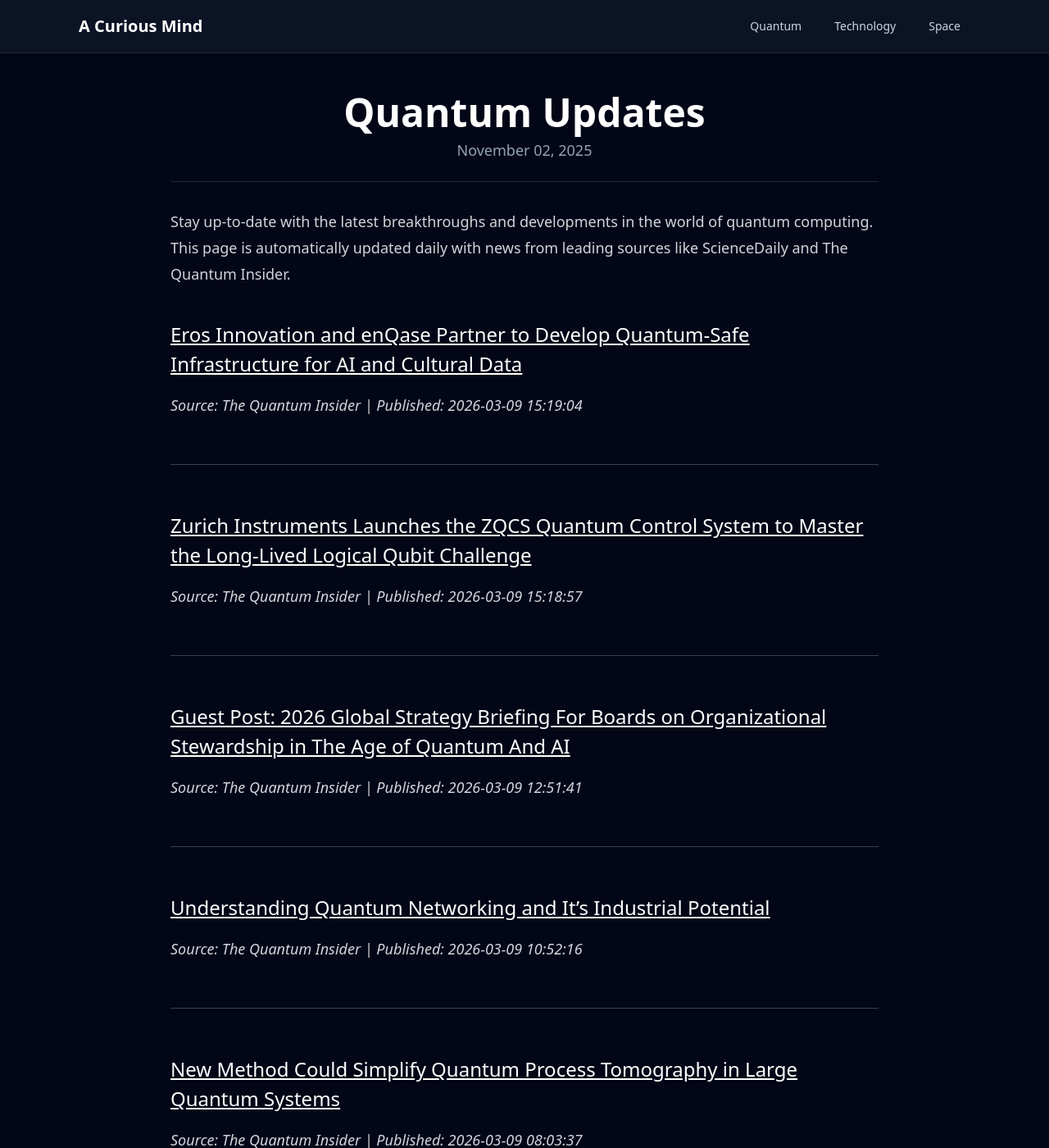
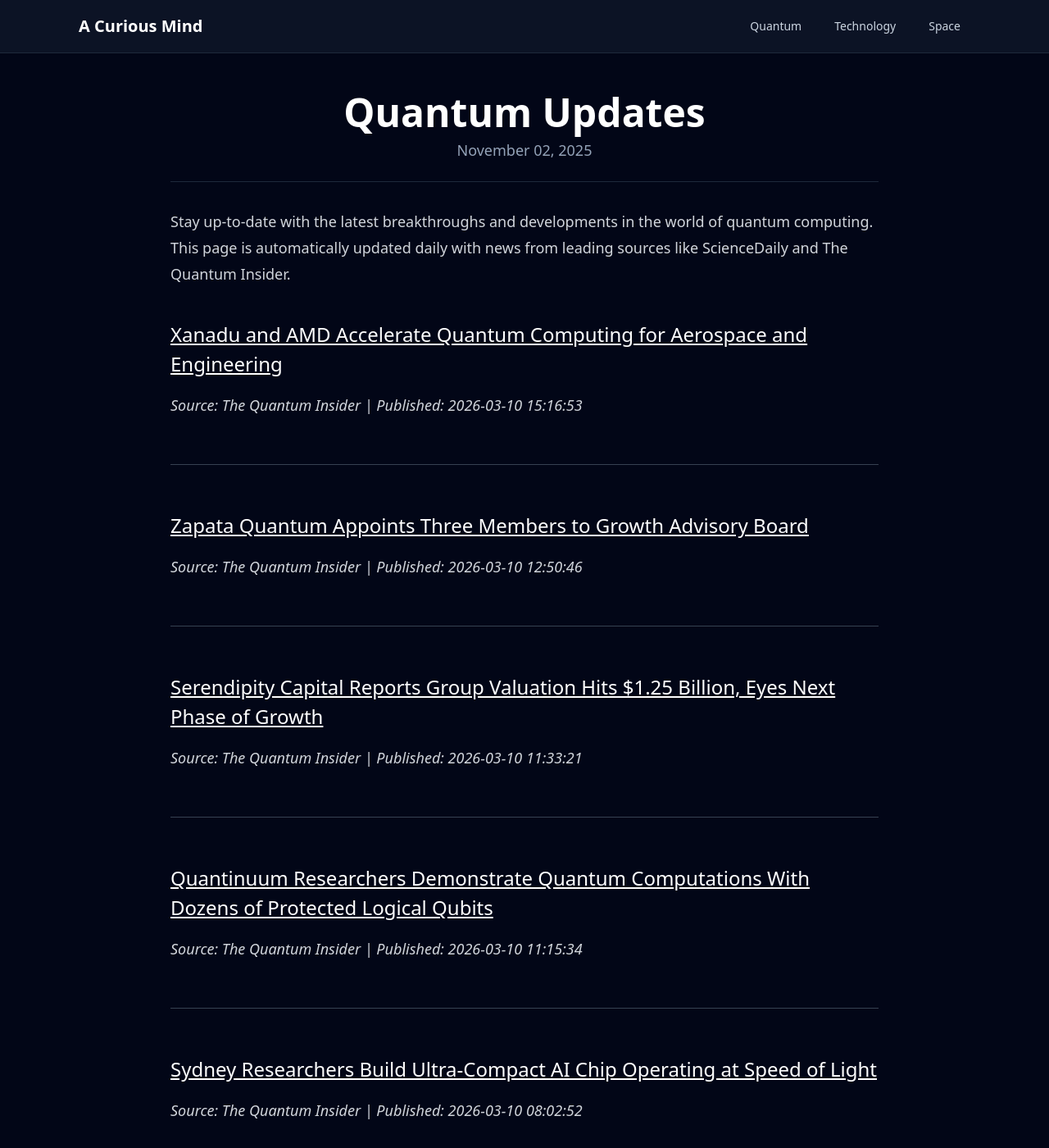
Before and after one commit to onehl7/onehl7.github.io, a Jekyll site: the page built from _posts/2025-11-02-quantum-updates.md, in a window 1280 px wide and 1400 px high. Shown: the whole window at 82% size. Built offline with Jekyll 4.4.1, drawn with Linux system fonts in a browser that asks for light colours; nearby versions of some CDN libraries.

Commit message:
Update quantum news data

```diff
--- a/_data/quantum_news.json
+++ b/_data/quantum_news.json
@@ -1,33 +1,33 @@
 [
   {
     "source": "The Quantum Insider",
-    "title": "Eros Innovation and enQase Partner to Develop Quantum-Safe Infrastructure for AI and Cultural Data",
-    "link": "https://thequantuminsider.com/2026/03/09/eros-enqase-quantum-safe-ai-cultural-data/",
-    "published": "2026-03-09 15:19:04"
+    "title": "Xanadu and AMD Accelerate Quantum Computing for Aerospace and Engineering",
+    "link": "https://thequantuminsider.com/2026/03/10/xanadu-amd-accelerate-quantum-computing-aerospace-engineering/",
+    "published": "2026-03-10 15:16:53"
   },
   {
     "source": "The Quantum Insider",
-    "title": "Zurich Instruments Launches the ZQCS Quantum Control System to Master the Long-Lived Logical Qubit Challenge",
-    "link": "https://thequantuminsider.com/2026/03/09/zurich-instruments-zqcs-quantum-control-system-logical-qubits/",
-    "published": "2026-03-09 15:18:57"
+    "title": "Zapata Quantum Appoints Three Members to Growth Advisory Board",
+    "link": "https://thequantuminsider.com/2026/03/10/zapata-quantum-growth-advisory-board-appointments/",
+    "published": "2026-03-10 12:50:46"
   },
   {
     "source": "The Quantum Insider",
-    "title": "Guest Post: 2026\u00a0Global Strategy Briefing For Boards on Organizational Stewardship in The Age of Quantum And AI",
-    "link": "https://thequantuminsider.com/2026/03/09/guest-post-2026-global-strategy-briefing-for-boards-on-organizational-stewardship-in-the-age-of-quantum-and-ai/",
-    "published": "2026-03-09 12:51:41"
+    "title": "Serendipity Capital Reports Group Valuation Hits $1.25 Billion, Eyes Next Phase of Growth",
+    "link": "https://thequantuminsider.com/2026/03/10/serendipity-capital-reports-group-valuation-hits-1-25-billion-eyes-next-phase-of-growth/",
+    "published": "2026-03-10 11:33:21"
   },
   {
     "source": "The Quantum Insider",
-    "title": "Understanding Quantum Networking and It\u2019s Industrial Potential",
-    "link": "https://thequantuminsider.com/2026/03/09/understanding-quantum-networking-and-its-industrial-potential/",
-    "published": "2026-03-09 10:52:16"
+    "title": "Quantinuum Researchers Demonstrate Quantum Computations With Dozens of Protected Logical Qubits",
+    "link": "https://thequantuminsider.com/2026/03/10/quantinuum-researchers-demonstrates-quantum-computations-with-dozens-of-protected-logical-qubits/",
+    "published": "2026-03-10 11:15:34"
   },
   {
     "source": "The Quantum Insider",
-    "title": "New Method Could Simplify Quantum Process Tomography in Large Quantum Systems",
-    "link": "https://thequantuminsider.com/2026/03/09/new-method-could-simplify-quantum-process-tomography-in-large-quantum-systems/",
-    "published": "2026-03-09 08:03:37"
+    "title": "Sydney Researchers Build Ultra-Compact AI Chip Operating at Speed of Light",
+    "link": "https://thequantuminsider.com/2026/03/10/sydney-researchers-build-ultra-compact-ai-chip-operating-at-speed-of-light/",
+    "published": "2026-03-10 08:02:52"
   },
   {
     "source": "ScienceDaily (Quantum Computing)",
```
